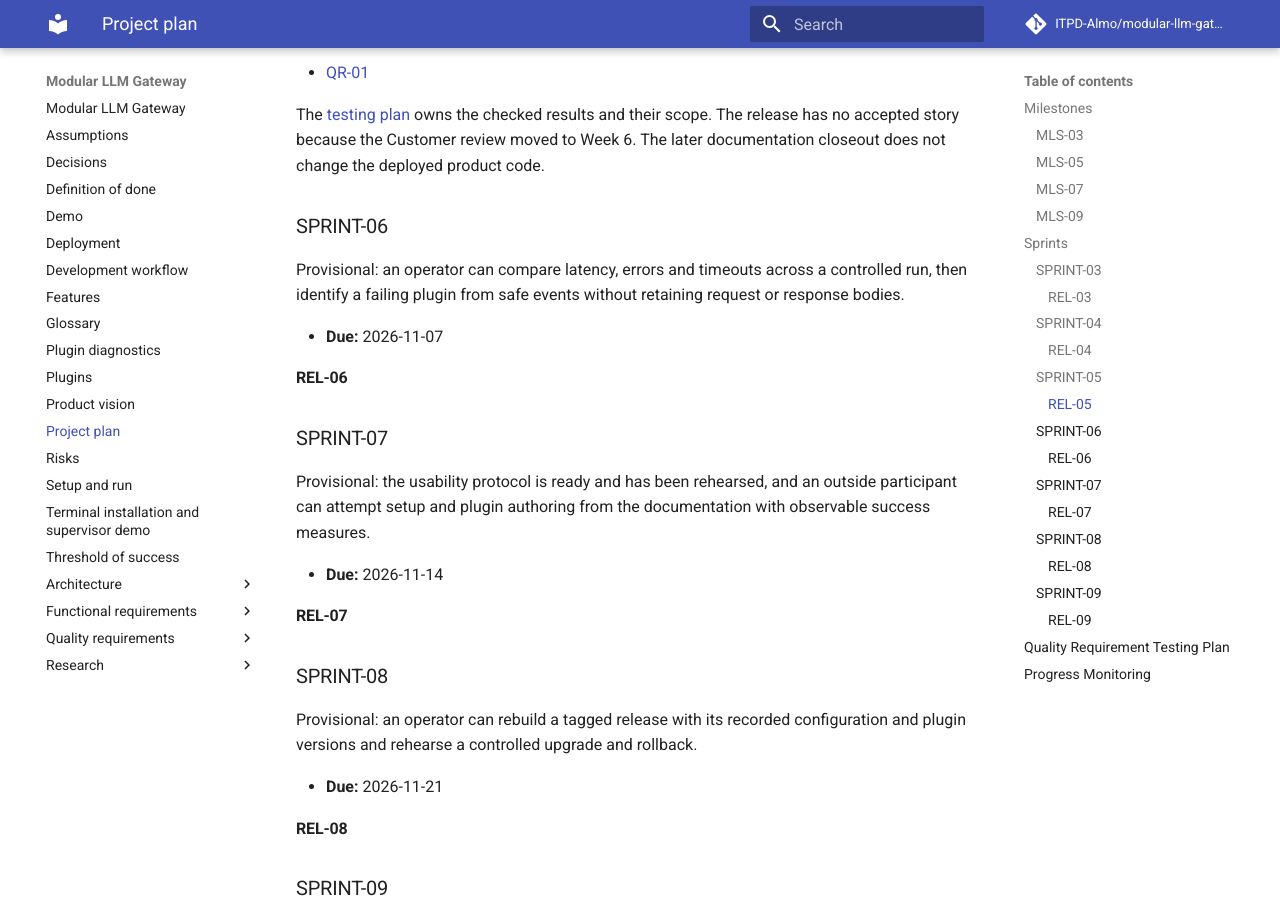
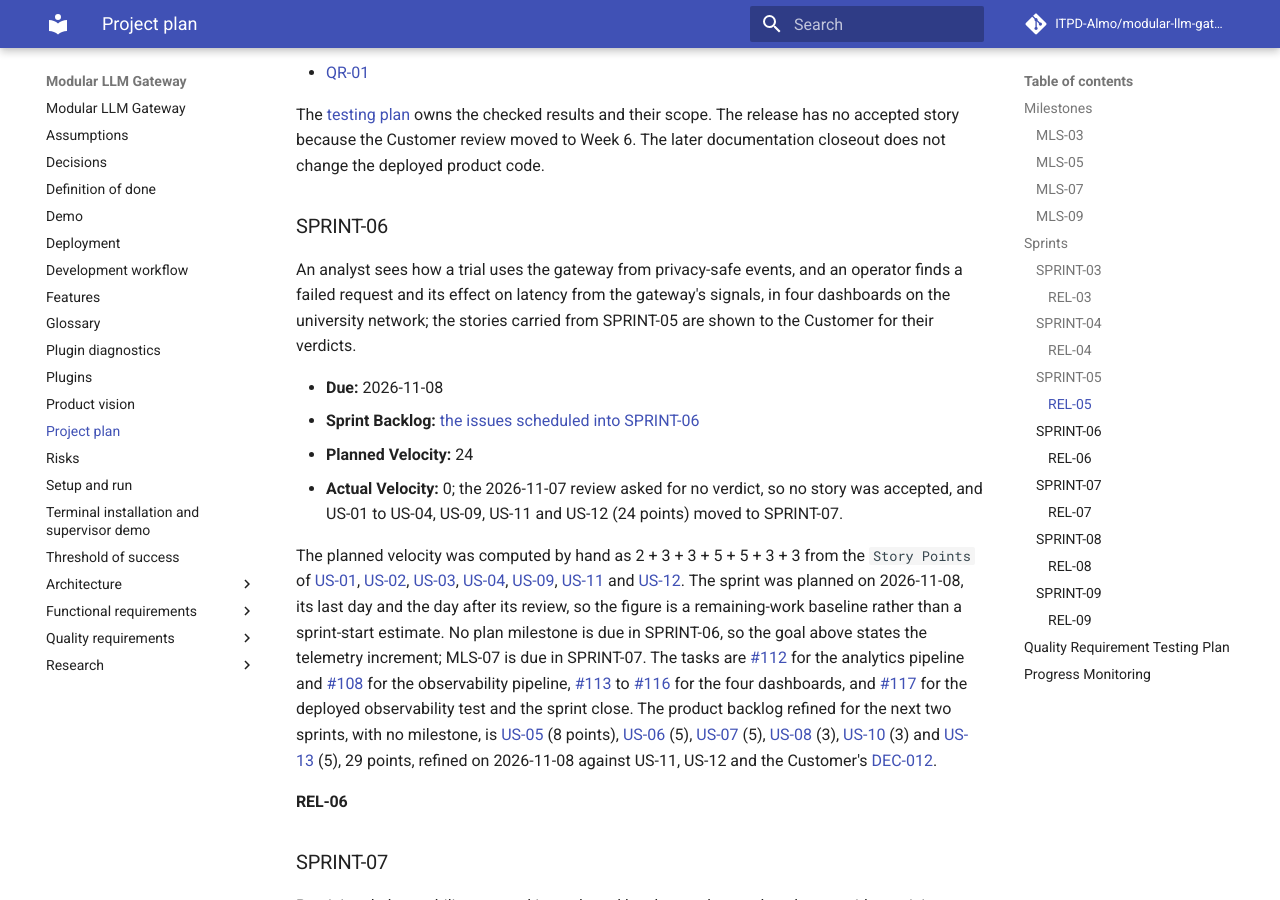
Before and after one commit to ITPD-Almo/modular-llm-gateway, an MkDocs documentation site: the page built from docs/project-plan.md, in a window 1280 px wide and 900 px high, scrolled down 3047 px. Built offline with MkDocs 1.6.1 and Material for MkDocs 9.7.7, drawn with Linux system fonts in a browser that asks for light colours; comment, search, counter and statistics services are not loaded; some of the changed text lies outside the part shown.

Commit message:
Plan SPRINT-06 and settle TOS-01 and TOS-04
Refs #117

```diff
--- a/docs/project-plan.md
+++ b/docs/project-plan.md
@@ -94,9 +94,18 @@ The [testing plan](#quality-requirement-testing-plan) owns the checked results a
 
 ### SPRINT-06
 
-Provisional: an operator can compare latency, errors and timeouts across a controlled run, then identify a failing plugin from safe events without retaining request or response bodies.
+An analyst sees how a trial uses the gateway from privacy-safe events, and an operator finds a failed request and its effect on latency from the gateway's signals, in four dashboards on the university network; the stories carried from SPRINT-05 are shown to the Customer for their verdicts.
 
-- **Due:** 2026-11-07
+- **Due:** 2026-11-08
+- **Sprint Backlog:** [the issues scheduled into SPRINT-06](https://github.com/ITPD-Almo/modular-llm-gateway/milestone/4)
+- **Planned Velocity:** 24
+- **Actual Velocity:** 0; the 2026-11-07 review asked for no verdict, so no story was accepted, and US-01 to US-04, US-09, US-11 and US-12 (24 points) moved to SPRINT-07.
+
+The planned velocity was computed by hand as 2 + 3 + 3 + 5 + 5 + 3 + 3 from the `Story Points` of [US-01](https://github.com/ITPD-Almo/modular-llm-gateway/issues/40), [US-02](https://github.com/ITPD-Almo/modular-llm-gateway/issues/41), [US-03](https://github.com/ITPD-Almo/modular-llm-gateway/issues/42), [US-04](https://github.com/ITPD-Almo/modular-llm-gateway/issues/52), [US-09](https://github.com/ITPD-Almo/modular-llm-gateway/issues/96), [US-11](https://github.com/ITPD-Almo/modular-llm-gateway/issues/110) and [US-12](https://github.com/ITPD-Almo/modular-llm-gateway/issues/111).
+The sprint was planned on 2026-11-08, its last day and the day after its review, so the figure is a remaining-work baseline rather than a sprint-start estimate.
+No plan milestone is due in SPRINT-06, so the goal above states the telemetry increment; MLS-07 is due in SPRINT-07.
+The tasks are [#112](https://github.com/ITPD-Almo/modular-llm-gateway/issues/112) for the analytics pipeline and [#108](https://github.com/ITPD-Almo/modular-llm-gateway/issues/108) for the observability pipeline, [#113](https://github.com/ITPD-Almo/modular-llm-gateway/issues/113) to [#116](https://github.com/ITPD-Almo/modular-llm-gateway/issues/116) for the four dashboards, and [#117](https://github.com/ITPD-Almo/modular-llm-gateway/issues/117) for the deployed observability test and the sprint close.
+The product backlog refined for the next two sprints, with no milestone, is [US-05](https://github.com/ITPD-Almo/modular-llm-gateway/issues/65) (8 points), [US-06](https://github.com/ITPD-Almo/modular-llm-gateway/issues/66) (5), [US-07](https://github.com/ITPD-Almo/modular-llm-gateway/issues/67) (5), [US-08](https://github.com/ITPD-Almo/modular-llm-gateway/issues/68) (3), [US-10](https://github.com/ITPD-Almo/modular-llm-gateway/issues/97) (3) and [US-13](https://github.com/ITPD-Almo/modular-llm-gateway/issues/118) (5), 29 points, refined on 2026-11-08 against US-11, US-12 and the Customer's [DEC-012](decisions.md#dec-012).
 
 #### REL-06
 
@@ -137,4 +146,4 @@ Provisional: the final release incorporates the selected usability findings, has
 - **Checked by:** the `Accountable` member of each scheduled issue reports its state, and the team walks the sprint's GitHub milestone against the sprint's goal.
 - **Visible at:** the [GitHub project's Sprint table](https://github.com/orgs/ITPD-Almo/projects/1/views/2), grouped by milestone, and the [sprints' GitHub milestones](https://github.com/ITPD-Almo/modular-llm-gateway/milestones).
 - **Continuation:** the [development workflow](development-workflow.md) records the next-assignment intake, file ownership, review and demonstration routine; each new assignment replaces provisional detail at planning rather than rewriting earlier reports. The Customer asked for progress beyond one iteration and welcomed asynchronous clarification in [DEC-011](decisions.md#dec-011).
-- **Threshold dates:** unchanged by this replan: TOS-01 remains due October 23, TOS-04 October 30, and TOS-02 and TOS-03 November 13. The Saturday release dates do not move these goal dates; actual outcomes or agreed changes are recorded in the threshold document.
+- **Threshold dates:** unchanged by any Customer decision: TOS-01 (due October 23) and TOS-04 (due October 30) were set to `Missed` in the Week 6 threshold review, and TOS-02 and TOS-03 remain due November 13. The Saturday release dates do not move these goal dates; actual outcomes or agreed changes are recorded in the threshold document.
```
Also changed, not shown: docs/threshold-of-success.md (+4 -2 lines).
